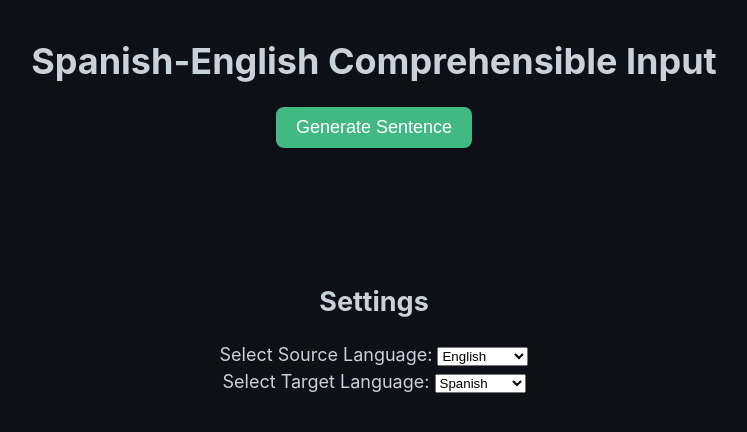
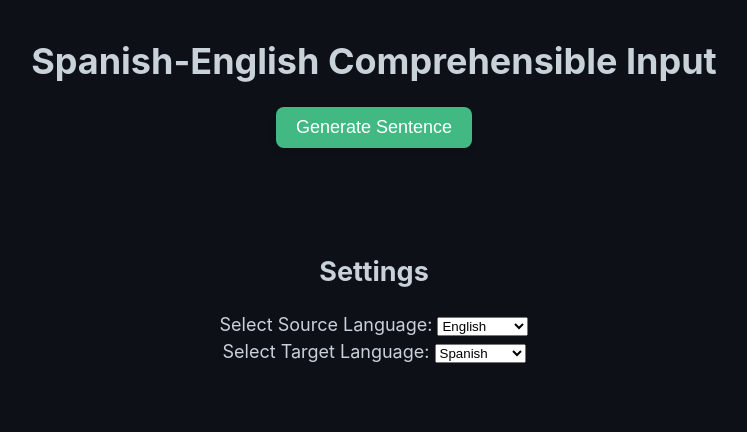
Before and after one commit to vkethana/cognate_sentences, a Flask app: page / in a window 1280 px wide. Shown: the top 432 px of the page, without its empty margins (266-1013 px from the left). Run offline with Flask 3, Linux system fonts and the light colour scheme.

Commit message:
style changes

```diff
--- a/templates/static/styles/style.css
+++ b/templates/static/styles/style.css
@@ -38,7 +38,7 @@ h4 {
 }
 
 .gap-section {
-    margin-top: 10%; /* Adjust this value to change the gap size */
+    margin-top: 6%; /* Adjust this value to change the gap size */
     padding: 20px;
 }
 form {
```
